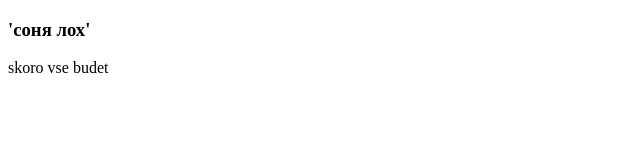
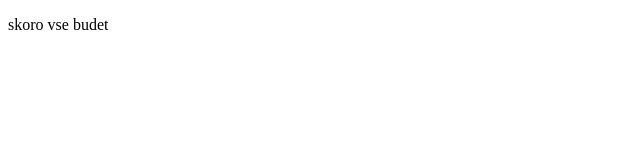
Before and after one commit to tdrkn/thedrkn.github.io, a plain HTML site: page index.html in a window 1280 px wide. Shown: the whole page, without its empty margins (0-640 px from the left). Drawn offline with Linux system fonts and the light colour scheme.

Commit message:
Update index.html

```diff
--- a/index.html
+++ b/index.html
@@ -1,7 +1,7 @@
 <!DOCTYPE html>
 <html>
   <head>
-    <h3>'соня лох'</h3>
+
   </head>
   <body>
     <p>skoro vse budet</p>
```
